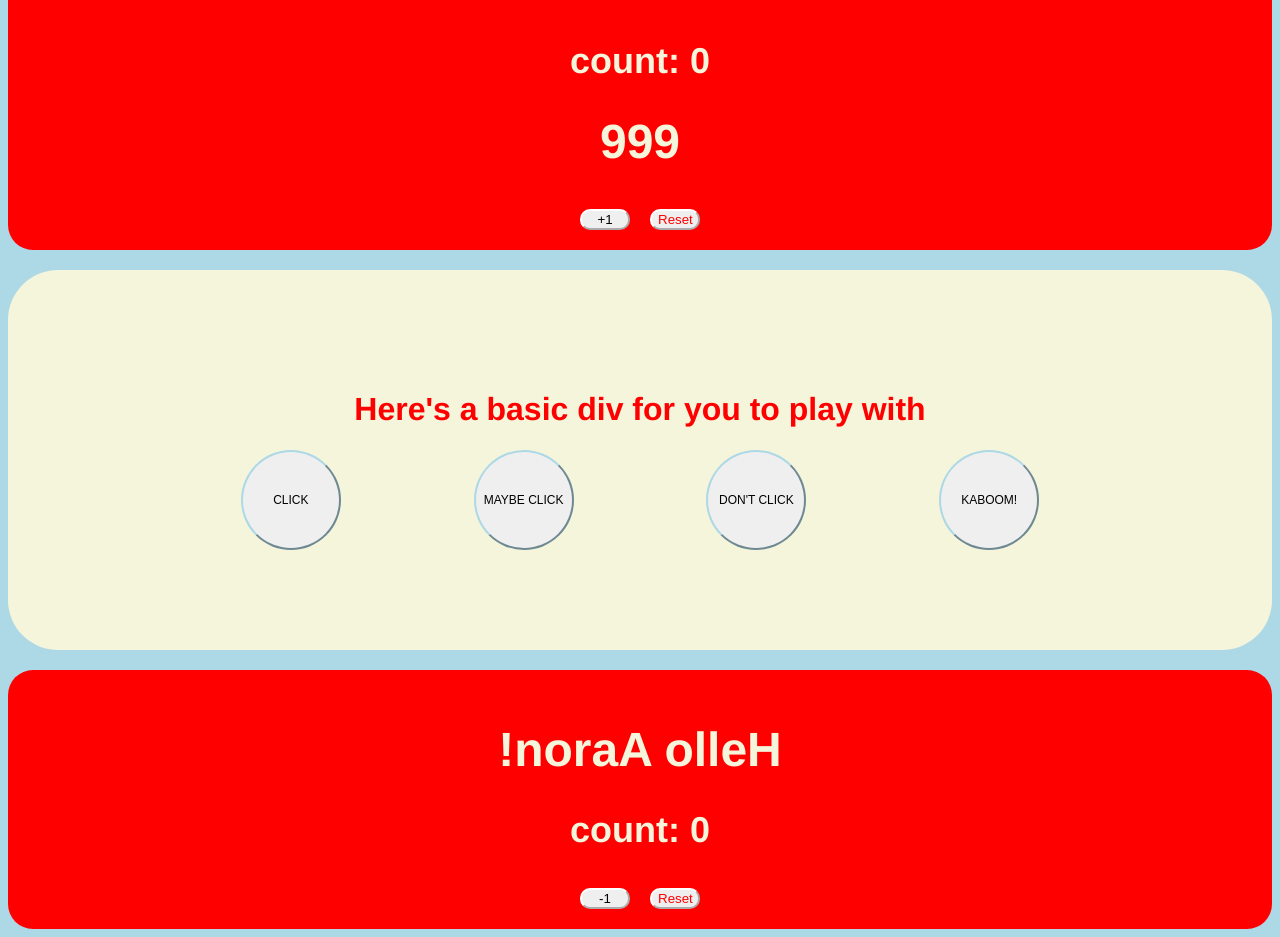
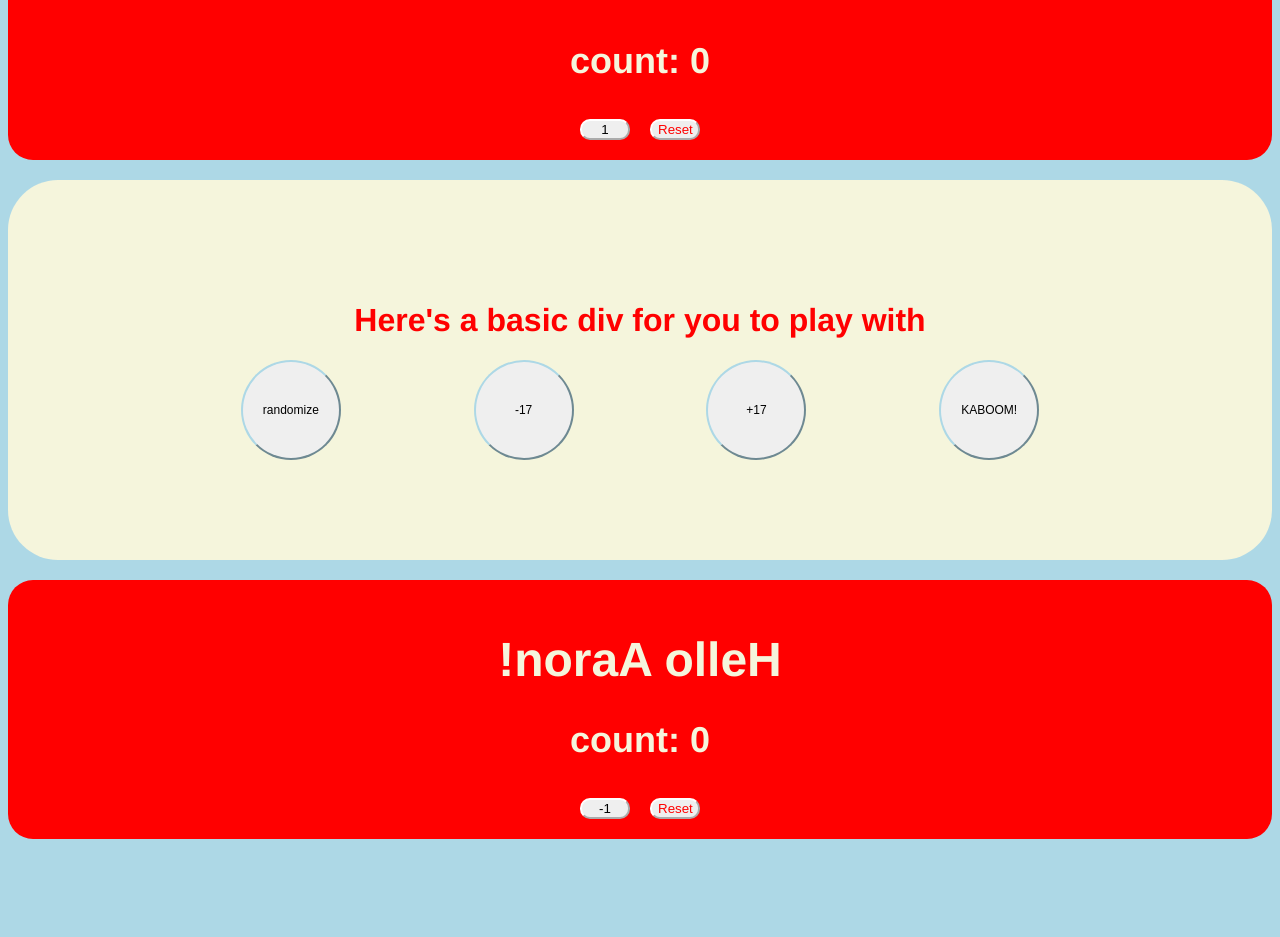
Before and after one commit to aschung212/spa, a Vue app: page / in a window 1280 px wide. Shown: the part 409-1346 px from the top of the page. After the commit the page ends 1256 px from the top, so only its background shows below. Built offline with nearby package versions, Linux system fonts and the light colour scheme.

Commit message:
use pinia store, add button handlers, generalize increment amounts

```diff
--- a/src/App.vue
+++ b/src/App.vue
@@ -1,8 +1,16 @@
 <template>
   <Header />
-  <HelloWorld msg="Hello Aaron!" :c='999'/>
-  <BasicDiv msg="Here's a basic div for you to play with" @kaboom-button="console.log('emissions passed 💣')"/>
-  <CustomComponent msg="!noraA olleH"/>
+  <HelloWorld
+    msg="Hello Aaron!"
+    :c="1"/>
+  <BasicDiv
+    msg="Here's a basic div for you to play with"
+    :c="17"
+    @kaboom-button="console.log('emissions passed 💣')"
+    />
+  <HelloWorld
+    msg="!noraA olleH"
+    :c="-1"/>
 </template>
 
 <script>
--- a/src/components/BasicDiv.vue
+++ b/src/components/BasicDiv.vue
@@ -2,17 +2,42 @@
     <div class="basicDiv">
         <h1>{{ msg }}</h1>
     <div class="basicDivButtonBox">
-        <button @click="console.log('button was clicked!')" class="customButton">CLICK</button>
-        <button @click="console.log('button was clicked!')" class="customButton">MAYBE CLICK</button>
-        <button @click="console.log('button was clicked!')" class="customButton">DON'T CLICK</button>
-        <button @click="$emit('kaboomButton')" class="customButton">KABOOM!</button>
+        <button @click="randomize" class="customButton">randomize</button>
+        <button @click="decrement" class="customButton">-{{ c }}</button>
+        <button @click="increment" class="customButton">+{{ c }}</button>
+        <!-- <button @click="$emit('kaboomButton')" class="customButton">KABOOM!</button> -->
+        <button @click="kaboom" class="customButton">KABOOM!</button>
     </div>
     </div>
 </template>
 
 <script setup>
-    const props = defineProps({
-        msg: String
-    });
-    const emit = defineEmits(['kaboomButton'])
+import { useCounterStore } from '../stores/counter';
+let storeCounter = useCounterStore();
+
+let randomize = () => {
+    storeCounter.randomize();
+    emit('randomizeButton');
+}
+
+let increment = () => {
+    storeCounter.increment(props.c);
+    emit('incrementButton');
+}
+
+let decrement = () => {
+    storeCounter.decrement(props.c);
+    emit('decrementButton');
+}
+
+let kaboom = () => {
+    storeCounter.reset();
+    emit('kaboomButton')
+}
+
+const props = defineProps({
+    msg: String,
+    c: Number
+});
+const emit = defineEmits(['randomizeButton', 'incrementButton', 'decrementButton', 'kaboomButton'])
 </script>
--- a/src/components/CustomComponent.vue
+++ b/src/components/CustomComponent.vue
@@ -1,19 +1,17 @@
 <template>
-  <div :class="['countContainer', count%2 === 0 ? 'evenCount' : 'oddCount']">
+  <div :class="['countContainer', storeCounter.count % 2 === 0 ? 'evenCount' : 'oddCount']">
     <h1>{{ msg }}</h1>
-    <h2>count: {{ count }}</h2>
-    <button @click="decreaseCount" class="counterButton">-1</button>
-    <button @click="count = 0" type="button" class="resetButton">Reset</button>
+    <h2>count: {{ storeCounter.count }}</h2>
+    <button @click="storeCounter.decrement" class="counterButton">-1</button>
+    <button @click="storeCounter.reset" type="button" class="resetButton">Reset</button>
   </div>
 </template>
 
 <script setup>
-import { ref } from 'vue'
+import { useCounterStore } from '../stores/counter';
 
-let count = ref(0);
-let decreaseCount = () => {
-  count.value--;
-}
+let storeCounter = useCounterStore();
+
 let props = defineProps({
   msg: String
 })
--- a/src/components/HelloWorld.vue
+++ b/src/components/HelloWorld.vue
@@ -1,23 +1,27 @@
 <template>
-  <div :class="['countContainer', count%2 === 0 ? 'evenCount' : 'oddCount']">
+  <div :class="['countContainer', storeCounter.count % 2 === 0 ? 'evenCount' : 'oddCount']">
     <h1>{{ msg }}</h1>
-    <h2>count: {{ count }}</h2>
-    <h1>{{ c }}</h1>
-    <button @click="increaseCount" class="counterButton">+1</button>
-    <button @click="count = 0" type="button" class="resetButton">Reset</button>
+    <h2>count: {{ storeCounter.count }}</h2>
+    <button @click="increment" class="counterButton">{{ c }}</button>
+    <button @click="storeCounter.reset" type="button" class="resetButton">Reset</button>
   </div>
 </template>
 
 <script setup>
-import { ref } from 'vue'
+import { useCounterStore } from '../stores/counter';
 
-const count = ref(0);
+const storeCounter = useCounterStore();
 
-const increaseCount = () => {
-  count.value++;
+let increment = () => {
+  storeCounter.increment(1);
 }
+
+let decrement = () => {
+  storeCounter.decrement(props.c);
+}
+
 const props = defineProps({
   msg: String,
-  c: Number
+  c: String
 });
 </script>
--- a/src/stores/counter.js
+++ b/src/stores/counter.js
@@ -7,17 +7,28 @@ export const useCounterStore = defineStore("counter", {
     };
    },
    actions: {
-    increment() {
-        this.count++;
+    randomize() {
+        let MAX_VAL = 100;
+        let MIN_VAL = -100;
+        this.count = Math.floor(Math.random() * (MAX_VAL - MIN_VAL + 1) + MIN_VAL);
     },
-    decrement() {
-        this.count--;
+    increment(amount) {
+        this.count = this.count + amount;
+    },
+    decrement(amount) {
+        this.count -= amount;
+    },
+    reset() {
+        this.count = 0;
     }
    },
    getters: {
     oddOrEven: (state) => {
         if (state.count %2 === 0) return 'even'
         return 'odd'
+    },
+    getCount: () => {
+        return this.count;
     }
    }
 });
```
